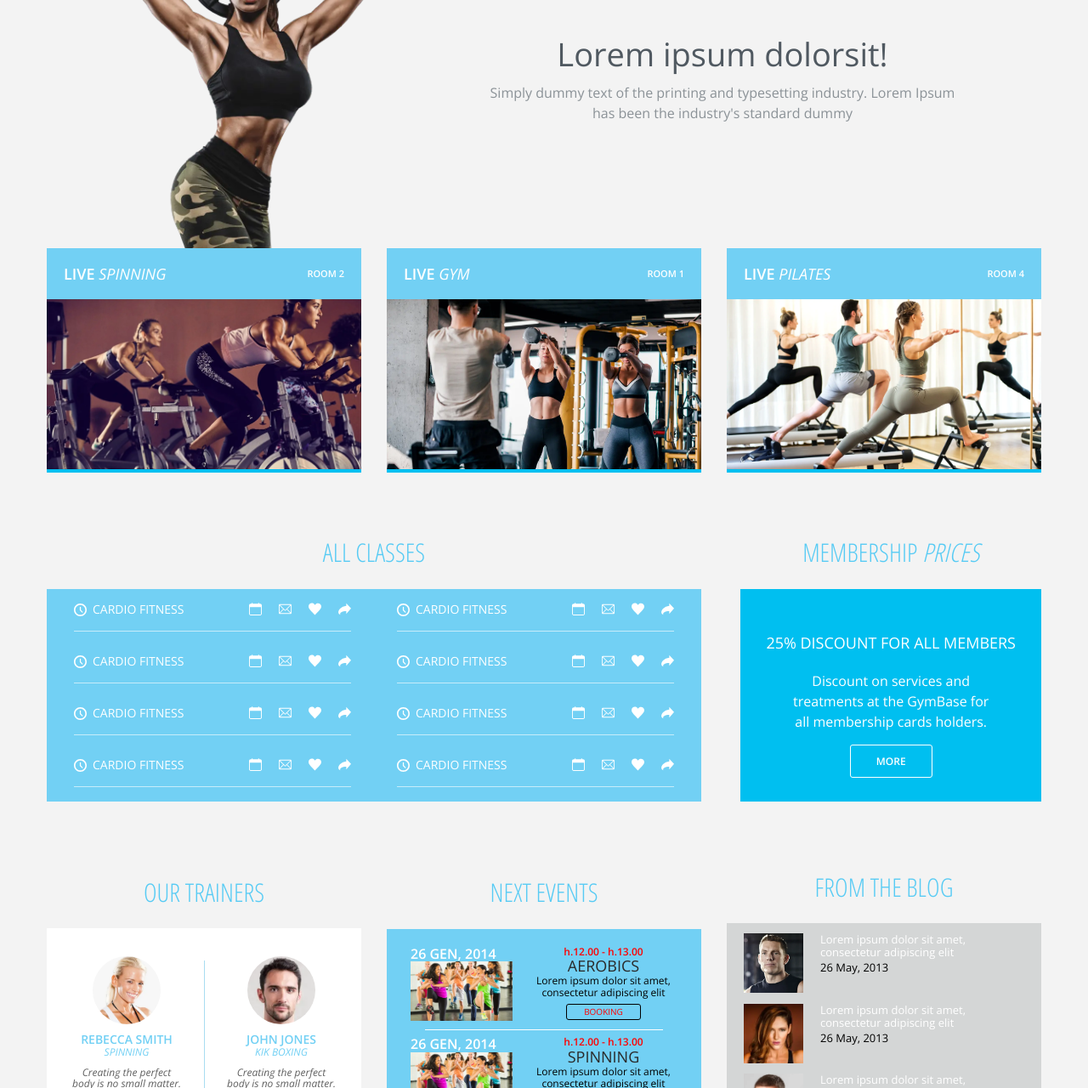
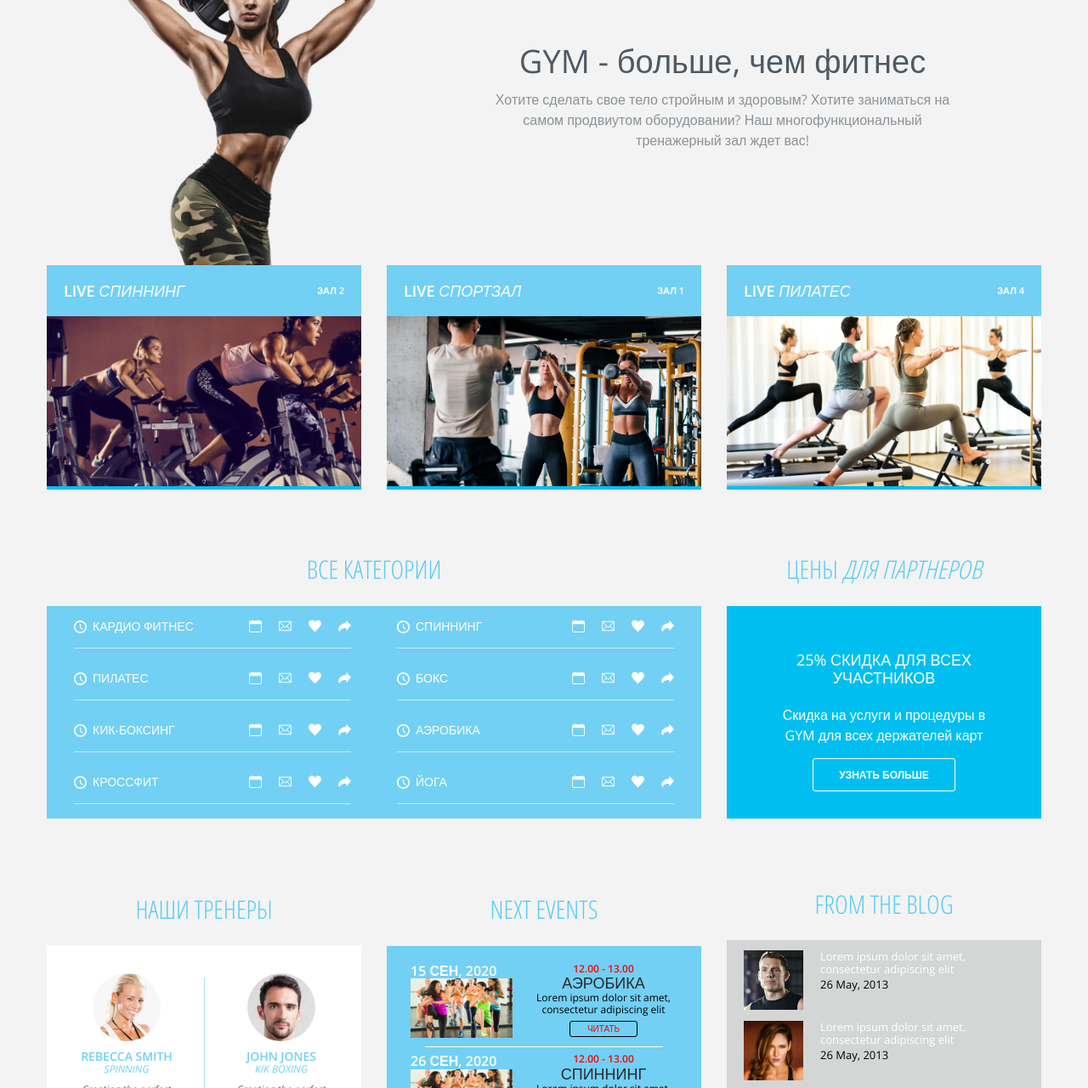
Before and after one commit to nikita-savkin/Gymsports, a plain HTML site: page index.html in a window 1280 px wide. Shown: the part 1045-2325 px from the top of the page at 85% size. Drawn offline with nearby package versions, Linux system fonts and the light colour scheme.

Commit message:
index text

```diff
--- a/css/style.css
+++ b/css/style.css
@@ -973,7 +973,7 @@ img {
   -webkit-box-pack: justify;
       -ms-flex-pack: justify;
           justify-content: space-between;
-  padding: 0px 90px;
+  padding: 20px 90px 0;
 }
 
 .main__title-image {
--- a/index.html
+++ b/index.html
@@ -18,10 +18,9 @@
   <section class="upperheader">
     <div class="upperheader__info">
       <div class="upperheader__text">
-        <h2 class="upperheader__info-title">PERFECT Fitness PSD </h2>
-        <h3 class="upperheader__info-subtitle">best choise for your site</h3>
-        <p class="upperheader__info-text">Lorem Ipsum has been the industry's standard dummy text ever since the when an
-          unknown printer took a galley of type and scrambled it to make a type specimen book.
+        <h2 class="upperheader__info-title">Фитнес-клуб премиум-класса</h2>
+        <h3 class="upperheader__info-subtitle">Лучший выбор для вашего тела</h3>
+        <p class="upperheader__info-text">Сеть фитнес клубов GYM является экспертом в области фитнеса. Большой выбор спортивного оборудования открывает Вам возможности физического развития в любом направлении
         </p>
       </div>
       <a href="#" class="button-link upperheader__button-link">Read More</a>
@@ -86,41 +85,41 @@
           <nav class="header__navbar">
             <ul class="header__navbar-list">
               <li class="header__nav">
-                <a href="index.html" class="button-link header__button-link">Home</a>
+                <a href="index.html" class="button-link header__button-link">Главная</a>
               </li>
               <li class="header__nav">
-                <a href="about.html" class="button-link header__button-link">About</a>
+                <a href="about.html" class="button-link header__button-link">О нас</a>
               </li>
               <li class="header__nav">
-                <a href="#" class="button-link header__button-link">Trainers</a>
+                <a href="#" class="button-link header__button-link">Тренеры</a>
               </li>
               <li class="header__nav">
-                <a href="#" class="button-link header__button-link">Timetable</a>
+                <a href="#" class="button-link header__button-link">Расписание</a>
               </li>
               <li class="header__nav header__nav-hover">
-                <button class="button-link header__button-link header__button-link-classes">Classes</a>
+                <button class="button-link header__button-link header__button-link-classes">Категории</a>
                 <nav class="header__submenu">
                   <ul class="header__submenu-navbar">
                     <li class="header__submenu-nav">
-                      <a href="" class="header__submenu-nav-link">Cardio fintess</a>
+                      <a href="" class="header__submenu-nav-link">Кардио фитнес</a>
                     </li>
                     <li class="header__submenu-nav">
-                      <a href="" class="header__submenu-nav-link">Pilates</a>
+                      <a href="" class="header__submenu-nav-link">Пилатес</a>
                     </li>
                     <li class="header__submenu-nav">
-                      <a href="" class="header__submenu-nav-link">Aerobics</a>
+                      <a href="" class="header__submenu-nav-link">Аэробика</a>
                     </li>
                   </ul>
                 </nav>
               </li>
               <li class="header__nav">
-                <a href="#" class="button-link header__button-link">Blog</a>
+                <a href="#" class="button-link header__button-link">Блог</a>
               </li>
               <li class="header__nav">
-                <a href="#" class="button-link header__button-link">Pricing</a>
+                <a href="#" class="button-link header__button-link">Цены</a>
               </li>
               <li class="header__nav">
-                <a href="#" class="button-link header__button-link">Contact</a>
+                <a href="#" class="button-link header__button-link">Контакты</a>
               </li>
             </ul>
           </nav>
@@ -136,9 +135,8 @@
             <picture><source srcset="img/index/main__bg.webp" type="image/webp"><img class="main__title-img" src="img/index/main__bg.png" alt="main__bg"></picture>
           </div>
           <div class="main__title-text">
-            <h1 class="main__title-title">Lorem ipsum dolorsit!</h1>
-            <p class="main__title-subtitle">Simply dummy text of the printing and typesetting industry. Lorem Ipsum has
-              been the industry's standard dummy</p>
+            <h1 class="main__title-title">GYM - больше, чем фитнес</h1>
+            <p class="main__title-subtitle">Хотите сделать свое тело стройным и здоровым? Хотите заниматься на самом продвиутом оборудовании? Наш многофункциональный тренажерный зал ждет вас!</p>
           </div>
         </div>
       </div>
@@ -151,9 +149,9 @@
   <div class="liveroom__top">
     <h3 class="liveroom__title">
       LIVE
-      <span>spinning</span>
+      <span>Спиннинг</span>
     </h3>
-    <p class="liveroom__room">room 2</p>
+    <p class="liveroom__room">Зал 2</p>
   </div>
   <picture><source srcset="img/index/spinning.webp" type="image/webp"><img src="img/index/spinning.jpg" class="liveroom__image"></picture></img>
 </div>
@@ -163,9 +161,9 @@
   <div class="liveroom__top">
     <h3 class="liveroom__title">
       LIVE
-      <span>gym</span>
+      <span>Спортзал</span>
     </h3>
-    <p class="liveroom__room">room 1</p>
+    <p class="liveroom__room">Зал 1</p>
   </div>
   <picture><source srcset="img/index/gym.webp" type="image/webp"><img src="img/index/gym.jpg" class="liveroom__image"></picture></img>
 </div>
@@ -175,9 +173,9 @@
   <div class="liveroom__top">
     <h3 class="liveroom__title">
       LIVE
-      <span>pilates</span>
+      <span>Пилатес</span>
     </h3>
-    <p class="liveroom__room">room 4</p>
+    <p class="liveroom__room">Зал 4</p>
   </div>
   <picture><source srcset="img/index/pilates.webp" type="image/webp"><img src="img/index/pilates.png" class="liveroom__image"></picture></img>
 </div>
@@ -189,7 +187,7 @@
       <div class="container">
         <div class="main__classes-and-prices-wrapper">
           <div class="all-classes">
-  <h2 class="all-classes__title">ALL CLASSES</h2>
+  <h2 class="all-classes__title">Все категории</h2>
   <div class="all-classes__block">
     <ul class="all-classes__list">
       <li class="all-classes__class">
@@ -197,7 +195,7 @@
           <svg class="all-classes__link-icon all-classes__clock-icon">
             <use xlink:href="img/icons/icons.svg#clock-circular-outline"></use>
           </svg>
-          <p class="all-classes__text">cardio fitness</p>
+          <p class="all-classes__text">Кардио фитнес</p>
         </div>
         <div class="all-classes__links">
           <a href="#" class="all-classes__link all-classes__link-calendar">
@@ -227,7 +225,7 @@
           <svg class="all-classes__link-icon all-classes__clock-icon">
             <use xlink:href="img/icons/icons.svg#clock-circular-outline"></use>
           </svg>
-          <p class="all-classes__text">cardio fitness</p>
+          <p class="all-classes__text">Спиннинг</p>
         </div>
         <div class="all-classes__links">
           <a href="#" class="all-classes__link all-classes__link-calendar">
@@ -257,7 +255,7 @@
           <svg class="all-classes__link-icon all-classes__clock-icon">
             <use xlink:href="img/icons/icons.svg#clock-circular-outline"></use>
           </svg>
-          <p class="all-classes__text">cardio fitness</p>
+          <p class="all-classes__text">Пилатес</p>
         </div>
         <div class="all-classes__links">
           <a href="#" class="all-classes__link all-classes__link-calendar">
@@ -287,7 +285,7 @@
           <svg class="all-classes__link-icon all-classes__clock-icon">
             <use xlink:href="img/icons/icons.svg#clock-circular-outline"></use>
           </svg>
-          <p class="all-classes__text">cardio fitness</p>
+          <p class="all-classes__text">Бокс</p>
         </div>
         <div class="all-classes__links">
           <a href="#" class="all-classes__link all-classes__link-calendar">
@@ -317,7 +315,7 @@
           <svg class="all-classes__link-icon all-classes__clock-icon">
             <use xlink:href="img/icons/icons.svg#clock-circular-outline"></use>
           </svg>
-          <p class="all-classes__text">cardio fitness</p>
+          <p class="all-classes__text">Кик-боксинг</p>
         </div>
         <div class="all-classes__links">
           <a href="#" class="all-classes__link all-classes__link-calendar">
@@ -347,7 +345,7 @@
           <svg class="all-classes__link-icon all-classes__clock-icon">
             <use xlink:href="img/icons/icons.svg#clock-circular-outline"></use>
           </svg>
-          <p class="all-classes__text">cardio fitness</p>
+          <p class="all-classes__text">Аэробика</p>
         </div>
         <div class="all-classes__links">
           <a href="#" class="all-classes__link all-classes__link-calendar">
@@ -377,7 +375,7 @@
           <svg class="all-classes__link-icon all-classes__clock-icon">
             <use xlink:href="img/icons/icons.svg#clock-circular-outline"></use>
           </svg>
-          <p class="all-classes__text">cardio fitness</p>
+          <p class="all-classes__text">Кроссфит</p>
         </div>
         <div class="all-classes__links">
           <a href="#" class="all-classes__link all-classes__link-calendar">
@@ -407,7 +405,7 @@
           <svg class="all-classes__link-icon all-classes__clock-icon">
             <use xlink:href="img/icons/icons.svg#clock-circular-outline"></use>
           </svg>
-          <p class="all-classes__text">cardio fitness</p>
+          <p class="all-classes__text">Йога</p>
         </div>
         <div class="all-classes__links">
           <a href="#" class="all-classes__link all-classes__link-calendar">
@@ -432,24 +430,22 @@
           </a>
         </div>
       </li>
-
-
     </ul>
   </div>
 </div>
           <div class="prices">
   <h2 class="prices__title">
-    Membership
-    <span>Prices</span>
+    Цены
+    <span>Для партнеров</span>
   </h2>
   <div class="prices__block">
     <p class="prices__block-title">
-      25% discount for all members
+      25% скидка для всех участников
     </p>
     <p class="prices__block-subtitle">
-      Discount on services and treatments at the GymBase for all membership cards holders.
+      Скидка на услуги и процедуры в GYM для всех держателей карт
     </p>
-    <a href="#" class="button-link">More</a>
+    <a href="#" class="button-link">Узнать больше</a>
   </div>
 </div>
         </div>
@@ -460,7 +456,7 @@
         <div class="main__info-wrapper">
           <div class="trainers">
   <h2 class="trainers__title">
-    OUR TRAINERS
+    Наши тренеры
   </h2>
   <div class="trainers__block">
     <div class="trainers__trainer">
@@ -526,34 +522,34 @@
     <div class="events__event">
       <div class="events__date">
         <p class="events__date-text">
-          26 Gen, 2014
+          15 сен, 2020
         </p>
         <picture><source srcset="/img/aerobics-1.webp" type="image/webp"><img class="events__img" src="/img/aerobics-1.jpg" alt="aerobics-img"></picture>
       </div>
       <div class="events__info">
-        <p class="events__time">h.12.00 - h.13.00</p>
-        <p class="events__name">AEROBICS</p>
+        <p class="events__time">12.00 - 13.00</p>
+        <p class="events__name">Аэробика</p>
         <p class="events__text">
           Lorem ipsum dolor sit amet, consectetur adipiscing elit
         </p>
-        <a href="#" class="events__btn">booking</a>
+        <a href="#" class="events__btn">Читать</a>
       </div>
     </div>
     <hr class="events__divide">
     <div class="events__event">
       <div class="events__date">
         <p class="events__date-text">
-          26 Gen, 2014
+          26 Сен, 2020
         </p>
         <picture><source srcset="/img/aerobics-1.webp" type="image/webp"><img class="events__img" src="/img/aerobics-1.jpg" alt="aerobics-img"></picture>
       </div>
       <div class="events__info">
-        <p class="events__time">h.12.00 - h.13.00</p>
-        <p class="events__name">Spinning</p>
+        <p class="events__time">12.00 - 13.00</p>
+        <p class="events__name">Спиннинг</p>
         <p class="events__text">
           Lorem ipsum dolor sit amet, consectetur adipiscing elit
         </p>
-        <a href="#" class="events__btn">booking</a>
+        <a href="#" class="events__btn">Читать</a>
       </div>
     </div>
   </div>
```
Also changed, not shown: about.html (+11 -11 lines), css/style.min.css.
